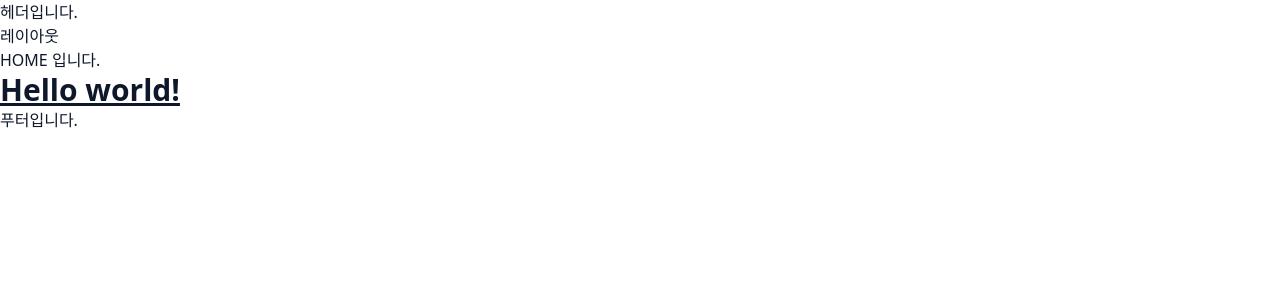
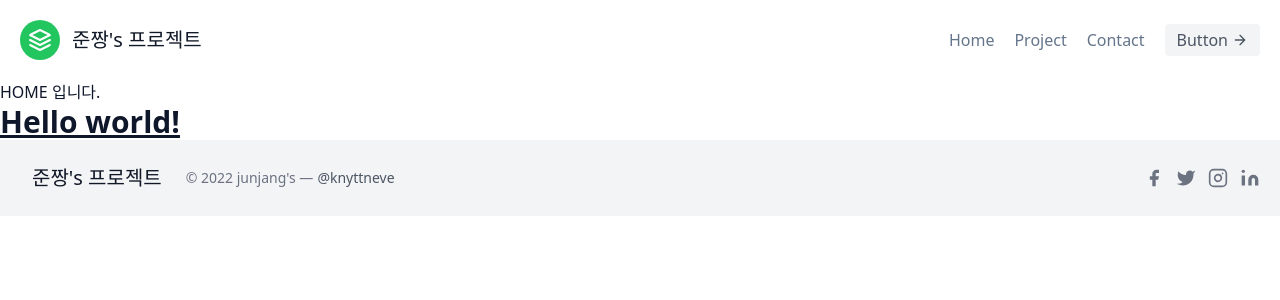
Before and after one commit to Pyeon0904/Introduce_Project, a Next.js app in the folder introduce_project/: page / in a window 1280 px wide. Shown: the top 300 px of the page. Built offline with nearby package versions, Linux system fonts and the light colour scheme.

Commit message:
[Next_레이아웃] 공통영역

```diff
--- a/introduce_project/components/footer.js
+++ b/introduce_project/components/footer.js
@@ -1,7 +1,42 @@
 export default function Footer(){
   return(
     <>
-      <h1>푸터입니다.</h1>
+      <footer className="text-gray-600 body-font">
+        <div className="bg-gray-100">
+          <div className="container px-5 py-6 mx-auto flex items-center sm:flex-row flex-col">
+            <a className="flex title-font font-medium items-center md:justify-start justify-center text-gray-900">
+              <span className="ml-3 text-xl">준짱's 프로젝트</span>
+            </a>
+            <p className="text-sm text-gray-500 sm:ml-6 sm:mt-0 mt-4">© 2022 junjang's —
+              <a href="https://twitter.com/knyttneve" rel="noopener noreferrer" className="text-gray-600 ml-1" target="_blank">@knyttneve</a>
+            </p>
+            <span className="inline-flex sm:ml-auto sm:mt-0 mt-4 justify-center sm:justify-start">
+              <a className="text-gray-500">
+                <svg fill="currentColor" stroke-linecap="round" stroke-linejoin="round" stroke-width="2" className="w-5 h-5" viewBox="0 0 24 24">
+                  <path d="M18 2h-3a5 5 0 00-5 5v3H7v4h3v8h4v-8h3l1-4h-4V7a1 1 0 011-1h3z"></path>
+                </svg>
+              </a>
+              <a className="ml-3 text-gray-500">
+                <svg fill="currentColor" stroke-linecap="round" stroke-linejoin="round" stroke-width="2" className="w-5 h-5" viewBox="0 0 24 24">
+                  <path d="M23 3a10.9 10.9 0 01-3.14 1.53 4.48 4.48 0 00-7.86 3v1A10.66 10.66 0 013 4s-4 9 5 13a11.64 11.64 0 01-7 2c9 5 20 0 20-11.5a4.5 4.5 0 00-.08-.83A7.72 7.72 0 0023 3z"></path>
+                </svg>
+              </a>
+              <a className="ml-3 text-gray-500">
+                <svg fill="none" stroke="currentColor" stroke-linecap="round" stroke-linejoin="round" stroke-width="2" className="w-5 h-5" viewBox="0 0 24 24">
+                  <rect width="20" height="20" x="2" y="2" rx="5" ry="5"></rect>
+                  <path d="M16 11.37A4 4 0 1112.63 8 4 4 0 0116 11.37zm1.5-4.87h.01"></path>
+                </svg>
+              </a>
+              <a className="ml-3 text-gray-500">
+                <svg fill="currentColor" stroke="currentColor" stroke-linecap="round" stroke-linejoin="round" stroke-width="0" className="w-5 h-5" viewBox="0 0 24 24">
+                  <path stroke="none" d="M16 8a6 6 0 016 6v7h-4v-7a2 2 0 00-2-2 2 2 0 00-2 2v7h-4v-7a6 6 0 016-6zM2 9h4v12H2z"></path>
+                  <circle cx="4" cy="4" r="2" stroke="none"></circle>
+                </svg>
+              </a>
+            </span>
+          </div>
+        </div>
+      </footer>
     </>
   );
 }
--- a/introduce_project/components/header.js
+++ b/introduce_project/components/header.js
@@ -1,7 +1,26 @@
 export default function Header(){
   return(
     <>
-      <h1>헤더입니다.</h1>
+      <header className="text-gray-600 body-font">
+        <div className="container mx-auto flex flex-wrap p-5 flex-col md:flex-row items-center">
+          <a className="flex title-font font-medium items-center text-gray-900 mb-4 md:mb-0">
+            <svg xmlns="http://www.w3.org/2000/svg" fill="none" stroke="currentColor" stroke-linecap="round" stroke-linejoin="round" stroke-width="2" className="w-10 h-10 text-white p-2 bg-green-500 rounded-full" viewBox="0 0 24 24">
+              <path d="M12 2L2 7l10 5 10-5-10-5zM2 17l10 5 10-5M2 12l10 5 10-5"></path>
+            </svg>
+            <span className="ml-3 text-xl">준짱's 프로젝트</span>
+          </a>
+          <nav className="md:ml-auto flex flex-wrap items-center text-base justify-center">
+            <a className="mr-5 hover:text-gray-900">Home</a>
+            <a className="mr-5 hover:text-gray-900">Project</a>
+            <a className="mr-5 hover:text-gray-900">Contact</a>
+          </nav>
+          <button className="inline-flex items-center bg-gray-100 border-0 py-1 px-3 focus:outline-none hover:bg-gray-200 rounded text-base mt-4 md:mt-0">Button
+            <svg fill="none" stroke="currentColor" stroke-linecap="round" stroke-linejoin="round" stroke-width="2" className="w-4 h-4 ml-1" viewBox="0 0 24 24">
+              <path d="M5 12h14M12 5l7 7-7 7"></path>
+            </svg>
+          </button>
+        </div>
+      </header>
     </>
   );
 }
--- a/introduce_project/components/layout.js
+++ b/introduce_project/components/layout.js
@@ -7,7 +7,6 @@
   return(
     <>
       <Header />
-      <h1>레이아웃</h1>
     {/* 외부에서 들어오는 요소를 넣어줄 때에는 {} 중괄호 사용 */}
       <div>{children}</div>
       <Footer />
```
